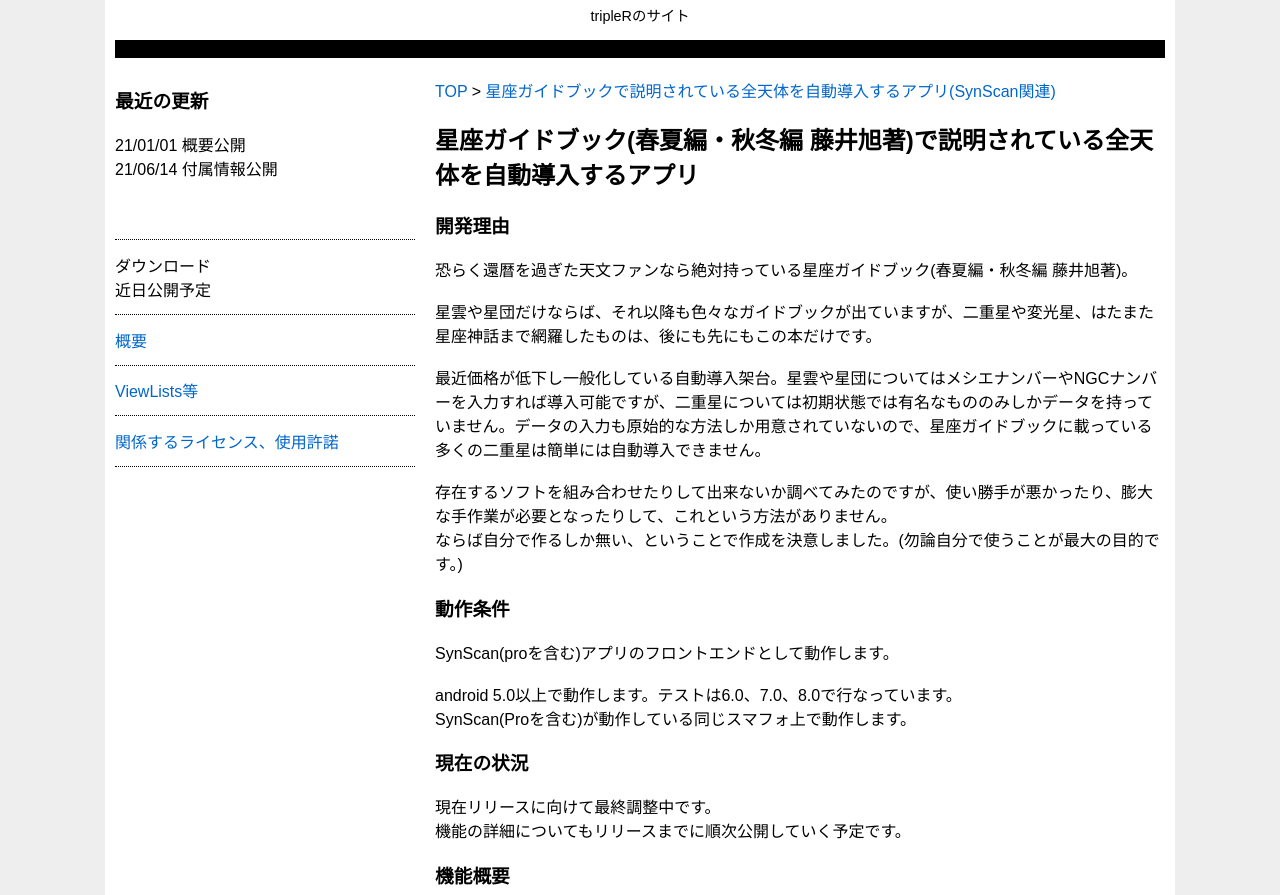
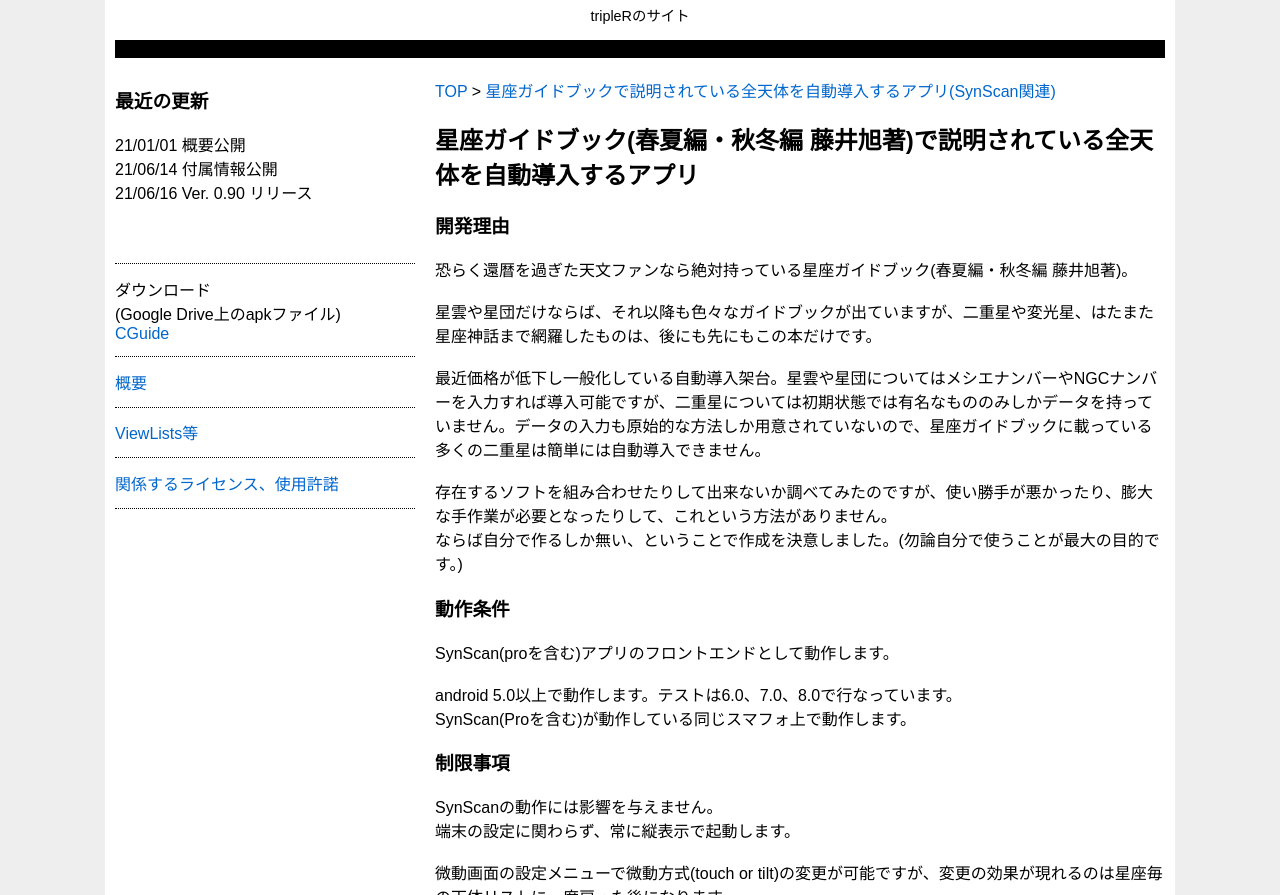
Before and after one commit to 3rtripler/3rtripler, a plain HTML site: page cguide/index.html in a window 1280 px wide. Shown: the part 57-952 px from the top of the page. Drawn offline with Linux system fonts and the light colour scheme.

Commit message:
Update index.html

```diff
--- a/cguide/index.html
+++ b/cguide/index.html
@@ -63,8 +63,11 @@
 		<h3>動作条件</h3>
 		<p>SynScan(proを含む)アプリのフロントエンドとして動作します。<br><br>android 5.0以上で動作します。テストは6.0、7.0、8.0で行なっています。<br>
 		SynScan(Proを含む)が動作している同じスマフォ上で動作します。</p>
-		<h3>現在の状況</h3>
-		<p>現在リリースに向けて最終調整中です。<br>機能の詳細についてもリリースまでに順次公開していく予定です。</p>
+		<h3>制限事項</h3>
+		<p>SynScanの動作には影響を与えません。<br>端末の設定に関わらず、常に縦表示で起動します。<br><br>
+		微動画面の設定メニューで微動方式(touch or
+		tilt)の変更が可能ですが、変更の効果が現れるのは星座毎の天体リストに一度戻った後になります。<br>
+		間違えないようにするために、微動のボタンに現在の微動方式を表示しています。</p>
 		<h3>機能概要</h3>
 		<p>
 		星座リスト(20時南中時刻順、その日に近いものを中心に表示)から星座を選ぶと、星座ガイドブックで説明されている順番で星雲、星団、二重星がリスト表示されます。(肉眼、双眼鏡、大口径向けとされたものはメシエ天体以外は基本的に除いています。)<br>
@@ -101,10 +104,15 @@
 		<aside>
 			<h3>最近の更新</h3>
 			<p>
-			21/01/01 概要公開<br>21/06/14 付属情報公開</p>
+			21/01/01 概要公開<br>21/06/14 付属情報公開<br>21/06/16 Ver. 0.90 リリース</p>
 		<h3>&nbsp;</h3>
 			<ul>
-				<li>ダウンロード<br>近日公開予定</li>
+				<li>ダウンロード<br>
+(Google
+				Drive上のapkファイル)<br>
+
+				<a href="https://drive.google.com/file/d/1P9uVNON3PMT76JTPTOs7bbpXd9CZhcvx/view?usp=sharing">
+				CGuide</a></li>
 				<li><a href="index.html">概要</a></li>
 				<li><a href="viewlist.html">ViewLists等</a></li>
 				<li><a href="lisence.html">関係するライセンス、使用許諾</a></li>
```
